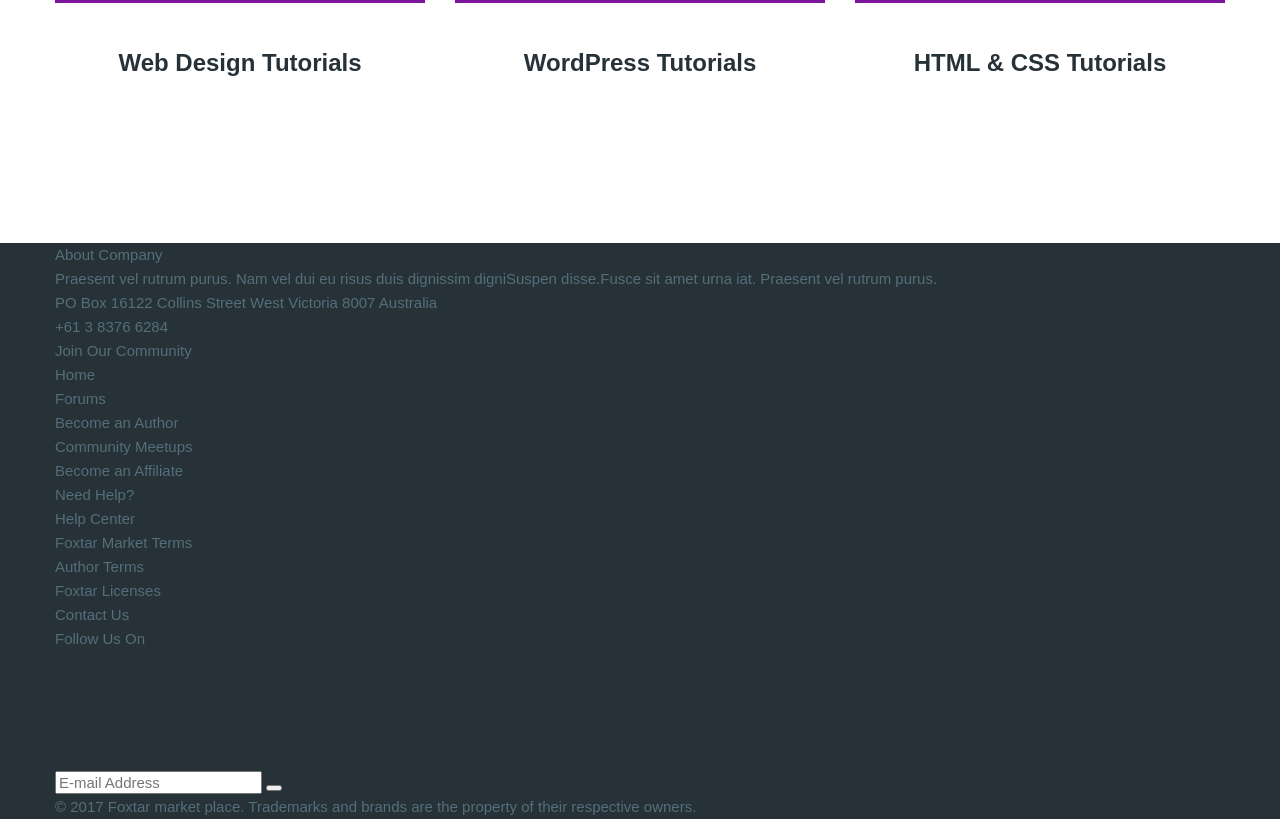
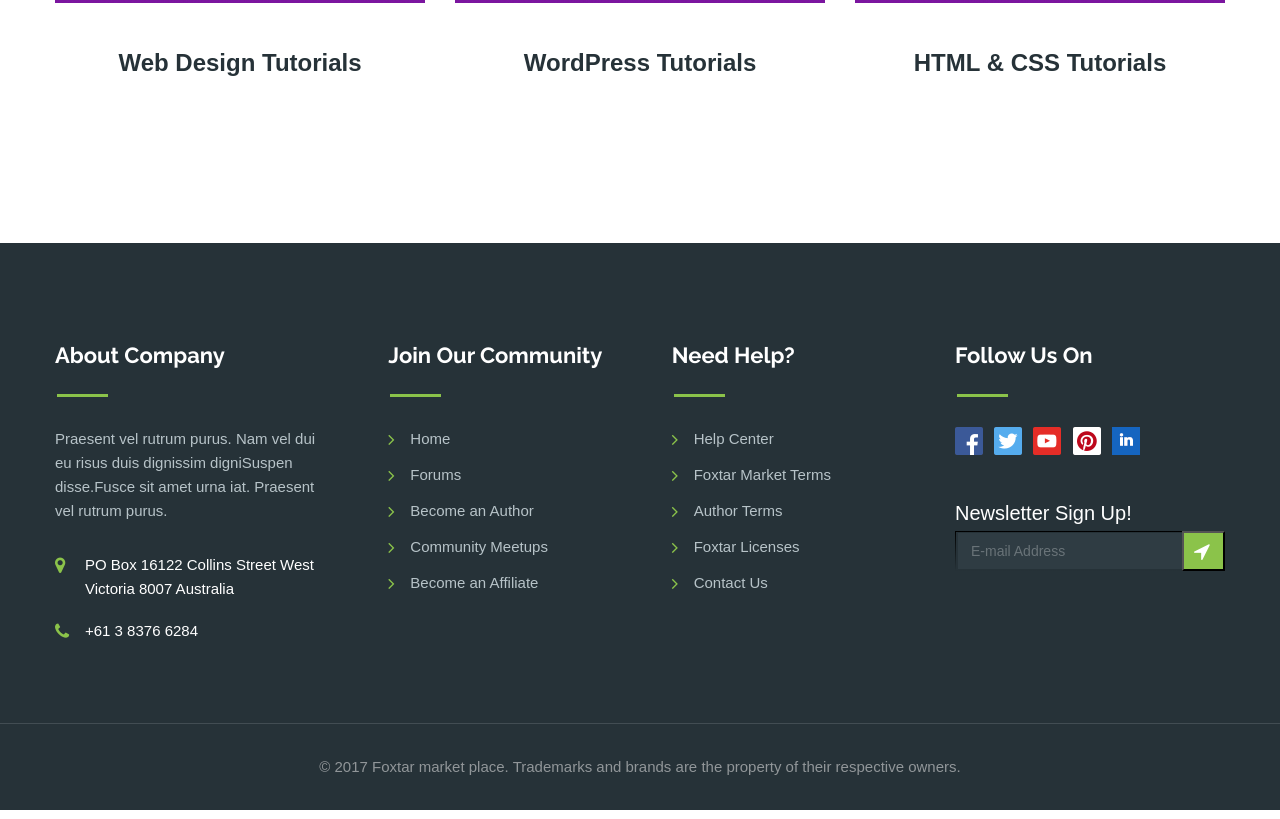
Before and after one commit to ogurec-i-molok0/modermo, a website: page app/index.html in a window 1280 px wide. Shown: the part 5605-6424 px from the top of the page. Drawn offline with nearby package versions, Linux system fonts and the light colour scheme; files that its build step writes are made by us from their sources; files whose address does not match are found by name.

Commit message:
added footer

```diff
--- a/app/index.html
+++ b/app/index.html
@@ -6,6 +6,8 @@
     <meta name="viewport" content="width=device-width, initial-scale=1.0">
     <title>Document</title>
     <link rel="preconnect" href="https://fonts.gstatic.com">
+    <link rel="preconnect" href="https://fonts.gstatic.com">
+<link href="https://fonts.googleapis.com/css2?family=Raleway:wght@700&display=swap" rel="stylesheet">
     <link href="https://fonts.googleapis.com/css2?family=Roboto:wght@500;700&display=swap" rel="stylesheet">
     <link rel="stylesheet" href="css/libs.min.css">
     <link rel="stylesheet" href="css/style.min.css">
@@ -911,11 +913,11 @@
                             PO Box 16122 Collins Street West
                             Victoria 8007 Australia
                         </div>
-                        <a class="footer__info" href="tel:61383766284">
+                        <a class="footer__info footer__info-phone" href="tel:61383766284">
                             +61 3 8376 6284
                         </a>
                     </div>
-                    <div class="footer__col">
+                    <div class="footer__col footer__col-menu">
                         <div class="footer__col-title">
                             Join Our Community
                         </div>
@@ -927,7 +929,7 @@
                             <li><a href="#">Become an Affiliate</a></li>
                         </ul>
                     </div>
-                    <div class="footer__col">
+                    <div class="footer__col footer__col-menu">
                         <div class="footer__col-title">
                             Need Help?
                         </div>
@@ -944,14 +946,15 @@
                             Follow Us On
                         </div>
                         <ul class="footer__social-link">
-                            <li><a href="#"></a></li>
-                            <li><a href="#"></a></li>
-                            <li><a href="#"></a></li>
-                            <li><a href="#"></a></li>
-                            <li><a href="#"></a></li>
+                            <li><a class="link-facebook" href="#"></a></li>
+                            <li><a class="link-twitter" href="#"></a></li>
+                            <li><a class="link-youtube" href="#"></a></li>
+                            <li><a class="link-pinterests" href="#"></a></li>
+                            <li><a class="link-linkedin" href="#"></a></li>
                         </ul>
                         <div class="footer__form">
                             <div class="footer__form-title">
+                                Newsletter Sign Up!
                                 <form action="">
                                     <input type="text" placeholder="E-mail Address">
                                     <button type="submit"></button>
@@ -964,7 +967,7 @@
         </div>
         <div class="footer__copy">
             <div class="container">
-                <div class="cooter__copy-text">
+                <div class="footer__copy-text">
                     © 2017 Foxtar market place. Trademarks and brands are the
                     property of their respective owners.
                 </div>
--- a/app/scss/style.scss
+++ b/app/scss/style.scss
@@ -401,6 +401,169 @@
 
 .footer{
     background-color: $bg;
+    &__inner{
+        display: flex;
+        justify-content: space-between;
+        padding: 100px 0px 80px;
+    }
+}
+.footer__copy{
+    border-top: 1px solid#424d53;
+}
+.footer__copy-text{
+    text-align: center;
+    font-size: 15px;
+    line-height: 36px;
+    font-weight: 400;
+    color: #919699;
+    padding: 25px 0px;
+}
+.footer__col{
+    max-width: 270px;
+    width: 100%;
+    &-menu{
+        max-width: 220px;
+    }
+    &-title{
+        font-family: 'Raleway', sans-serif;
+        line-height: 24px;
+        font-weight: 700;
+        font-size: 22px;
+        color: #fff;
+        padding-bottom: 30px;
+        margin-bottom: 30px;
+        position: relative;
+        &::after{
+            content: '';
+            position: absolute;
+            bottom: 0;
+            left: 2px;
+            width: 51px;
+            height: 3px;
+            background-color: $green;
+        }
+    }
+    &-text{
+        font-weight: 400;
+        color: #b7c3c8;
+        line-height: 24px;
+        margin-bottom: 30px;
+    }
+}
+.footer__info{
+    margin-top: 18px;
+    color: #fff;
+    padding-left: 30px;
+    position: relative;
+    &::before{
+        position: absolute;
+        left: 0;
+        font-family: 'icomoon';
+        content: '\f041';
+        color: $green;
+        font-size: 18px;
+    }
+}
+.footer__info-phone{
+    &::before{
+        content: '\f095';
+    }
+
+}
+.footer__col-list{
+    a{
+        margin-bottom: 12px;
+        color: #b7c3c8;
+        padding-left: 22px;
+        position: relative;
+        &::before{
+            content: '\f105';
+            position: absolute;
+            color: $green;
+            left: 0px;
+            font-size: 18px;
+            font-family: 'icomoon';
+        }
+    }
+}
+.footer__social-link{
+    margin-bottom: 33px;
+    li{
+        display: inline-block;
+        & + li{
+            margin-left: 7px;
+        }
+    }
+    a{
+        width: 28px;
+        height: 28px;
+        background-image: url(../images/content/css_sprites.png);
+    }
+}
+.link-facebook{
+    background-position: -28px -0;
+}
+.link-twitter{
+    background-position: -0 -28px;
+}
+.link-youtube{
+    background-position: -28px -28px;
+}
+.link-pinterests{
+    background-position: -56px -0;
+}
+.footer__form-title{
+    margin-bottom: 15px;
+    font-size: 20px;
+    font-weight: 400;
+    color: #fff;
+    line-height: 36px;
+}
+.footer__form{
+    position: relative;
+    input{
+        border: none;
+        background-color: #2f3c43;
+        display: block;
+        width: 100%;
+        height: 40px;
+        font-size: 14px;
+        font-weight: 400;
+        color: #fff;
+        line-height: 36px;
+        border-style: solid;
+        border-image-source: linear-gradient(180.0deg, #000000 0%, #263238 100%);
+        border-image-slice: 1;
+        background-origin: border-box;
+        background-clip: content-box, border-box;
+        border-width: 1px;
+        &::placeholder{
+            color: #697378;
+            padding-left: 13px;
+            padding-right: 50px;
+        }
+    }
+    button{
+        position: absolute;
+        bottom: 0;
+        right: 0;
+        background-color: $green;
+        height: 40px;
+        width: 43px;
+        cursor: pointer;
+        &::before{
+            content: '\f124';
+            position: absolute;
+            font-family: 'icomoon';
+            color: #fff;
+            font-size: 20px;
+            font-weight: 400;
+            line-height: 36px;
+            top: 0;
+            left: 10px;
+        }
+    }
 }
 
+
 // end footer
```
Also changed, not shown: app/images/content/css_sprites.png (added).
